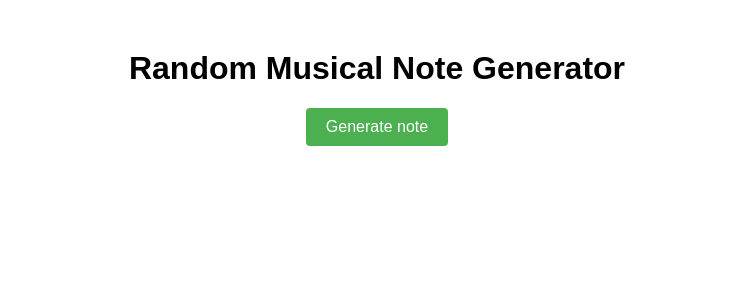
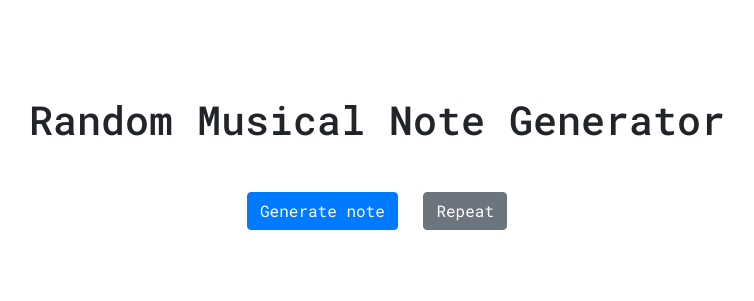
Before and after one commit to jonashry/randomnote, a website built with webpack: page index.html in a window 1280 px wide. Shown: the whole page, without its empty margins (263-1017 px from the left). Built offline with nearby package versions, Linux system fonts and the light colour scheme.

Commit message:
added repeat btn

```diff
--- a/index.css
+++ b/index.css
@@ -1,21 +1,10 @@
+* {
+    font-family: 'Roboto Mono';
+}
+
 body {
-    font-family: Arial, sans-serif;
     text-align: center;
     margin-top: 50px;
-}
-
-button {
-    padding: 10px 20px;
-    font-size: 16px;
-    background-color: #4CAF50;
-    color: white;
-    border: none;
-    border-radius: 4px;
-    cursor: pointer;
-}
-
-button:hover {
-    background-color: #45a049;
 }
 
 #note {
--- a/index.html
+++ b/index.html
@@ -5,11 +5,21 @@
         <meta name="viewport" content="width=device-width, initial-scale=1.0">
         <title> Random Musical Note Generator 🎵 </title>
         <link rel="stylesheet" href="./index.css">
+        <link rel="stylesheet" href="https://cdn.jsdelivr.net/npm/bootstrap@4.3.1/dist/css/bootstrap.min.css" integrity="sha384-ggOyR0iXCbMQv3Xipma34MD+dH/1fQ784/j6cY/iJTQUOhcWr7x9JvoRxT2MZw1T" crossorigin="anonymous">
+        <link rel="preconnect" href="https://fonts.googleapis.com">
+        <link rel="preconnect" href="https://fonts.gstatic.com" crossorigin>
+        <link href="https://fonts.googleapis.com/css2?family=Roboto+Mono:ital,wght@0,100..700;1,100..700&display=swap" rel="stylesheet">
         <script src="./index.js" defer></script>
     </head>
     <body>
-        <h1>Random Musical Note Generator</h1>
-        <button onclick="generateNote()">Generate note</button>
-        <div id="note"/>
+        <div class="px-4 py-5 my-5 text-center">
+            <h1 class="display-5 fw-bold text-body-emphasis mb-5">Random Musical Note Generator</h1>
+            <button class="btn btn-primary mx-2" onclick="generateNote()">Generate note</button>
+            <button class="btn btn-secondary mx-2" onclick="repeatNote()">Repeat</button>
+            <div id="note"/>
+        </div>
+        <script src="https://code.jquery.com/jquery-3.3.1.slim.min.js" integrity="sha384-q8i/X+965DzO0rT7abK41JStQIAqVgRVzpbzo5smXKp4YfRvH+8abtTE1Pi6jizo" crossorigin="anonymous"></script>
+        <script src="https://cdn.jsdelivr.net/npm/popper.js@1.14.7/dist/umd/popper.min.js" integrity="sha384-UO2eT0CpHqdSJQ6hJty5KVphtPhzWj9WO1clHTMGa3JDZwrnQq4sF86dIHNDz0W1" crossorigin="anonymous"></script>
+        <script src="https://cdn.jsdelivr.net/npm/bootstrap@4.3.1/dist/js/bootstrap.min.js" integrity="sha384-JjSmVgyd0p3pXB1rRibZUAYoIIy6OrQ6VrjIEaFf/nJGzIxFDsf4x0xIM+B07jRM" crossorigin="anonymous"></script>
     </body>
 </html>
--- a/index.js
+++ b/index.js
@@ -15,22 +15,28 @@ const step_to_note = {
     11: "G#"
 }
 
+var generatedNotes = [];
+
+function playNote(frequency) {
+    oscillator = context.createOscillator();
+
+    oscillator.type = "sine"
+    oscillator.frequency.value = frequency;
+
+    const gainNode = context.createGain();
+    oscillator.connect(gainNode);
+    gainNode.connect(context.destination);
+    gainNode.gain.exponentialRampToValueAtTime(0.000001, context.currentTime+6);
+    oscillator.start(0);
+}
+
 function generateNote() {
     var randomOctave = Math.floor(Math.random()*3+1);
     var randomStep = Math.floor(Math.random()*11);
     var randomFrequency = getNoteFrequency(randomOctave, randomStep);
+    generatedNotes.push(randomFrequency);
     document.getElementById("note").innerText = randomFrequency.toFixed(2) + "Hz - " + getNoteName(randomOctave, randomStep);
-
-    oscillator = context.createOscillator();
-
-    oscillator.type = "sine"
-    oscillator.frequency.value = randomFrequency;
-
-    const gainNode = context.createGain();
-    oscillator.connect(gainNode);
-    gainNode.connect(context.destination);
-    gainNode.gain.exponentialRampToValueAtTime(0.000001, context.currentTime+5);
-    oscillator.start(0);
+    playNote(randomFrequency);
 }
 
 function getNoteName(octave, step) {
@@ -41,3 +47,11 @@ function getNoteFrequency(octave, step) {
     var exponent = (12*(octave-1)+step)/12;
     return A*Math.pow(2, exponent)
 }
+
+function repeatNote() {
+    if (generatedNotes.length>0) {
+        console.log("repeat note");
+        frequency = generatedNotes[generatedNotes.length-1];
+        playNote(frequency);
+    }
+}
--- a/package.json
+++ b/package.json
@@ -5,7 +5,7 @@
   "main": "index.js",
   "scripts": {
     "test": "echo \"Error: no test specified\" && exit 1",
-    "build": "webpack"
+    "build": "echo \"Msg: no build specified\" && exit 0"
   },
   "author": "",
   "license": "ISC",
--- a/public/index.css
+++ b/public/index.css
@@ -1,21 +1,10 @@
+* {
+    font-family: 'Roboto Mono';
+}
+
 body {
-    font-family: Arial, sans-serif;
     text-align: center;
     margin-top: 50px;
-}
-
-button {
-    padding: 10px 20px;
-    font-size: 16px;
-    background-color: #4CAF50;
-    color: white;
-    border: none;
-    border-radius: 4px;
-    cursor: pointer;
-}
-
-button:hover {
-    background-color: #45a049;
 }
 
 #note {
--- a/public/index.js
+++ b/public/index.js
@@ -29,7 +29,7 @@ function generateNote() {
     const gainNode = context.createGain();
     oscillator.connect(gainNode);
     gainNode.connect(context.destination);
-    gainNode.gain.exponentialRampToValueAtTime(0.000001, context.currentTime+5);
+    gainNode.gain.exponentialRampToValueAtTime(0.000001, context.currentTime+6);
     oscillator.start(0);
 }
 
```
Also changed, not shown: public/index.html (+13 -3 lines).
